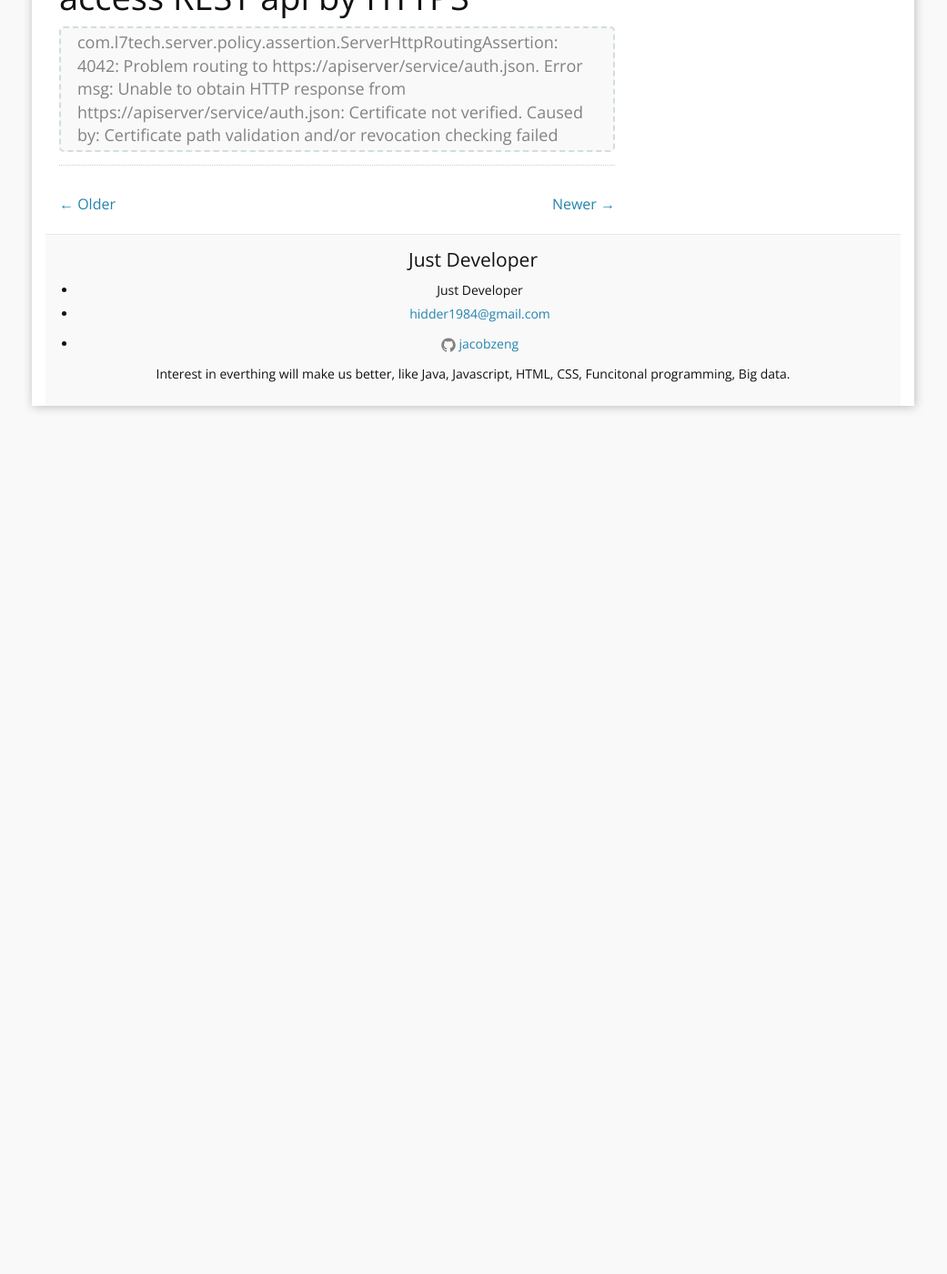
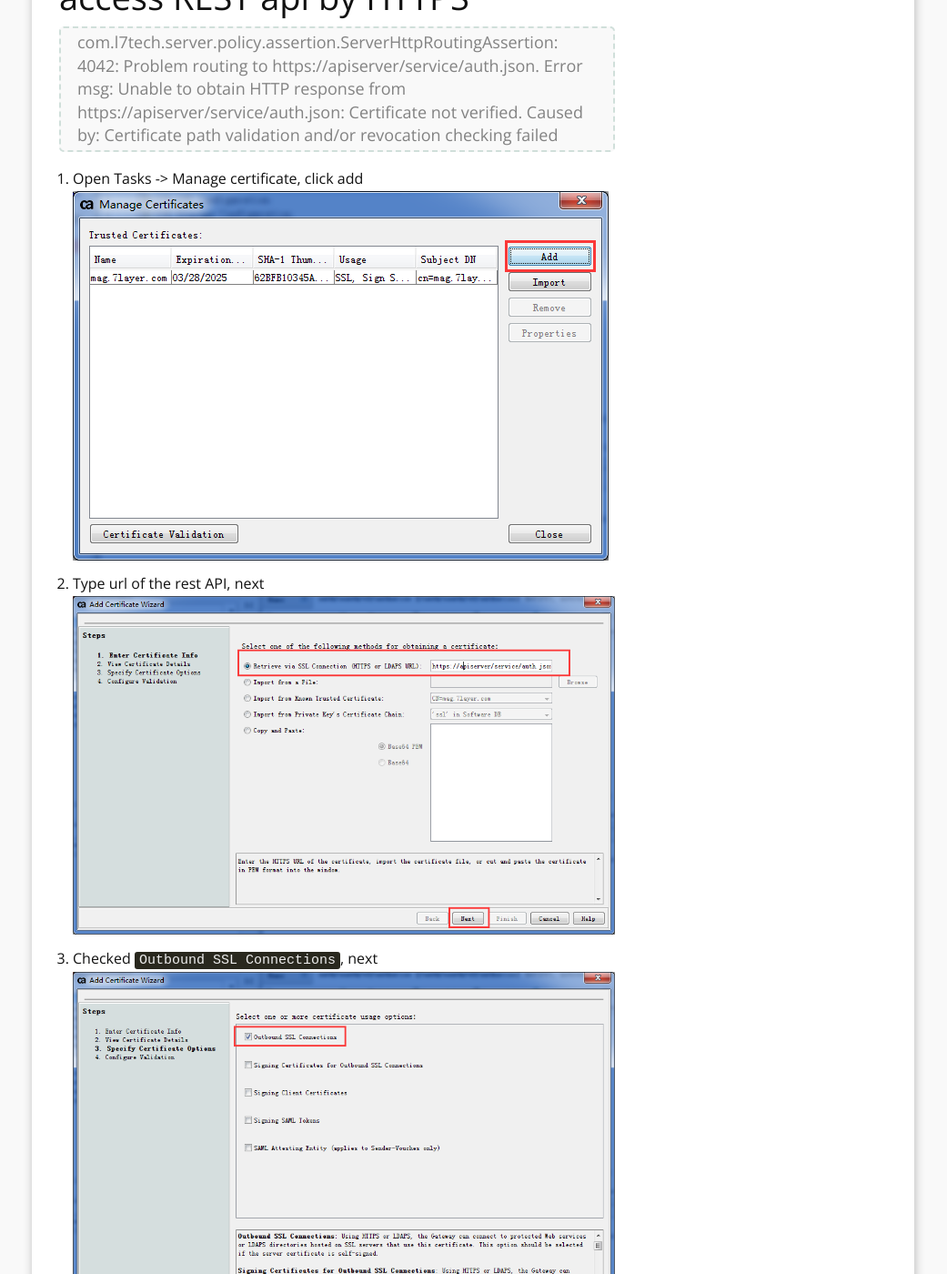
Before and after one commit to jacobzeng/jacobzeng.github.io, a Jekyll site: the page built from _posts/2015-04-08-layer-7-using-route-via-http-for-call-remote-rest-api.md, in a window 1280 px wide and 1400 px high, scrolled down 3283 px. Shown: the whole window at 91% size, without its empty margins (120-1161 px from the left). Built offline with Jekyll 4.4.1, drawn with Linux system fonts in a browser that asks for light colours; nearby versions of some CDN libraries; before the commit the page ends 3759 px from its top, so only the background shows below that; some of the changed text lies outside the part shown.

Commit message:
update post

```diff
--- a/_posts/2015-04-08-layer-7-using-route-via-http-for-call-remote-rest-api.md
+++ b/_posts/2015-04-08-layer-7-using-route-via-http-for-call-remote-rest-api.md
@@ -59,3 +59,17 @@
 ===
 
 >com.l7tech.server.policy.assertion.ServerHttpRoutingAssertion: 4042: Problem routing to https://apiserver/service/auth.json. Error msg: Unable to obtain HTTP response from https://apiserver/service/auth.json: Certificate not verified. Caused by: Certificate path validation and/or revocation checking failed
+
+1. Open Tasks -> Manage certificate, click add
+![30]({{site.baseUrl}}/assets/Using Route via HTTP for call rest API/30.png)
+
+2. Type url of the rest API, next
+![35]({{site.baseUrl}}/assets/Using Route via HTTP for call rest API/35.png)
+
+3. Checked `Outbound SSL Connections`, next
+![40]({{site.baseUrl}}/assets/Using Route via HTTP for call rest API/40.png)
+
+4. Checked `Verify Hostnames for Outbound SSL connections`, Finish
+![45]({{site.baseUrl}}/assets/Using Route via HTTP for call rest API/45.png)
+
+5. Test it again
```
Also changed, not shown: assets/Using Route via HTTP for call rest API/30.png (added), assets/Using Route via HTTP for call rest API/35.png (added), assets/Using Route via HTTP for call rest API/40.png (added), assets/Using Route via HTTP for call rest API/45.png (added).
